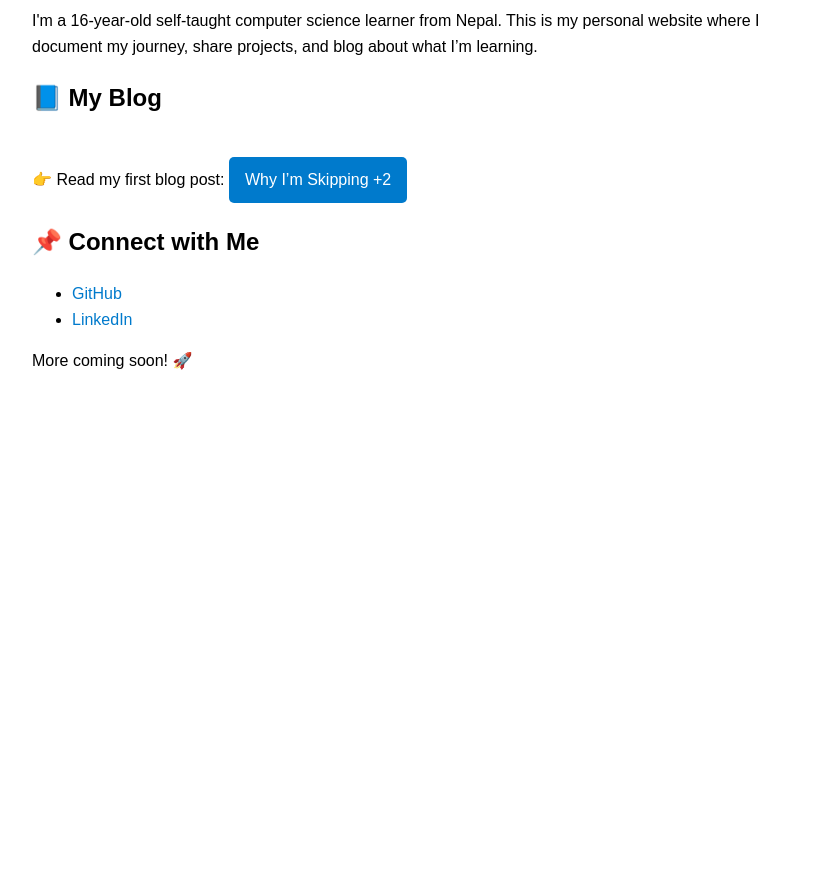
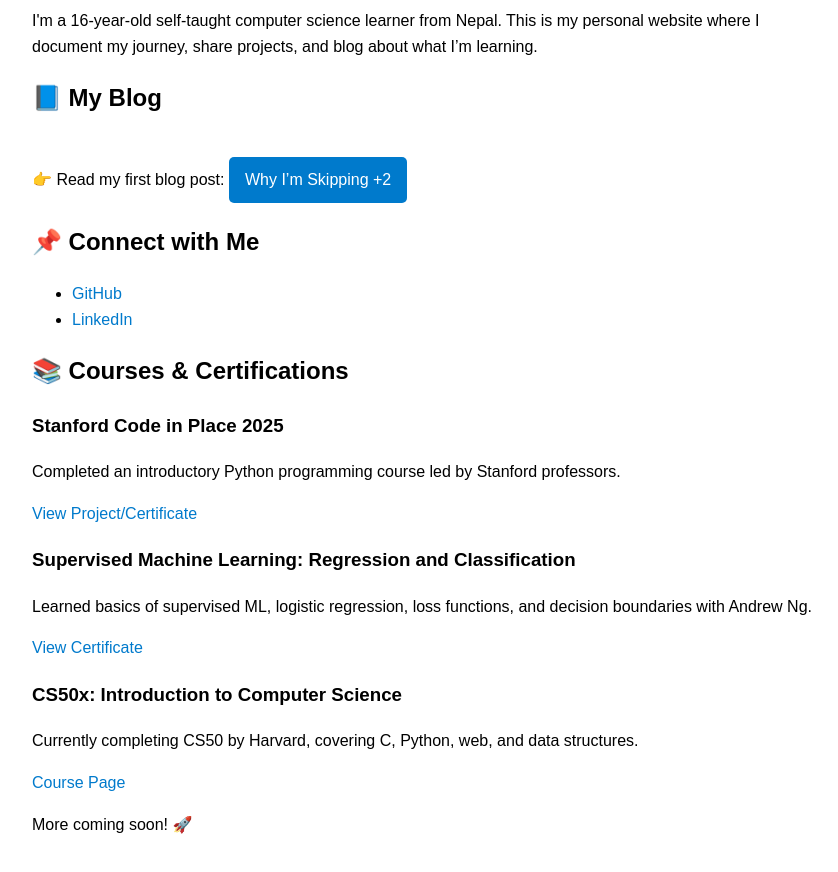
Before and after one commit to kabirNahata/kabirnahata.github.io, a plain HTML site: page index.html in a window 1280 px wide. Shown: the part 126-998 px from the top of the page, without its empty margins (208-1046 px from the left). Before the commit the page ends 800 px from the top, so only its background shows below. Drawn offline with Linux system fonts and the light colour scheme.

Commit message:
Add Courses & Certifications section

```diff
--- a/index.html
+++ b/index.html
@@ -48,6 +48,26 @@
         <li><a href="https://github.com/kabirNahata" target="_blank">GitHub</a></li>
         <li><a href="https://www.linkedin.com/in/kabirnahata" target="_blank">LinkedIn</a></li>
     </ul>
+    <h2>📚 Courses & Certifications</h2>
+
+    <div>
+        <h3>Stanford Code in Place 2025</h3>
+        <p>Completed an introductory Python programming course led by Stanford professors.</p>
+        <a href="https://codeinplace.stanford.edu/cip5/certificate/bzle5h" target="_blank">View Project/Certificate</a>
+    </div>
+
+    <div>
+        <h3>Supervised Machine Learning: Regression and Classification</h3>
+        <p>Learned basics of supervised ML, logistic regression, loss functions, and decision boundaries with Andrew Ng.</p>
+        <a href="https://coursera.org/share/4556745dff416b044a747064b75254ed" target="_blank">View Certificate</a>
+    </div>
+
+    <div>
+        <h3>CS50x: Introduction to Computer Science</h3>
+        <p>Currently completing CS50 by Harvard, covering C, Python, web, and data structures.</p>
+        <a href="https://cs50.harvard.edu/x/" target="_blank">Course Page</a>
+    </div>
+
 
     <p>More coming soon! 🚀</p>
 </body>
```
